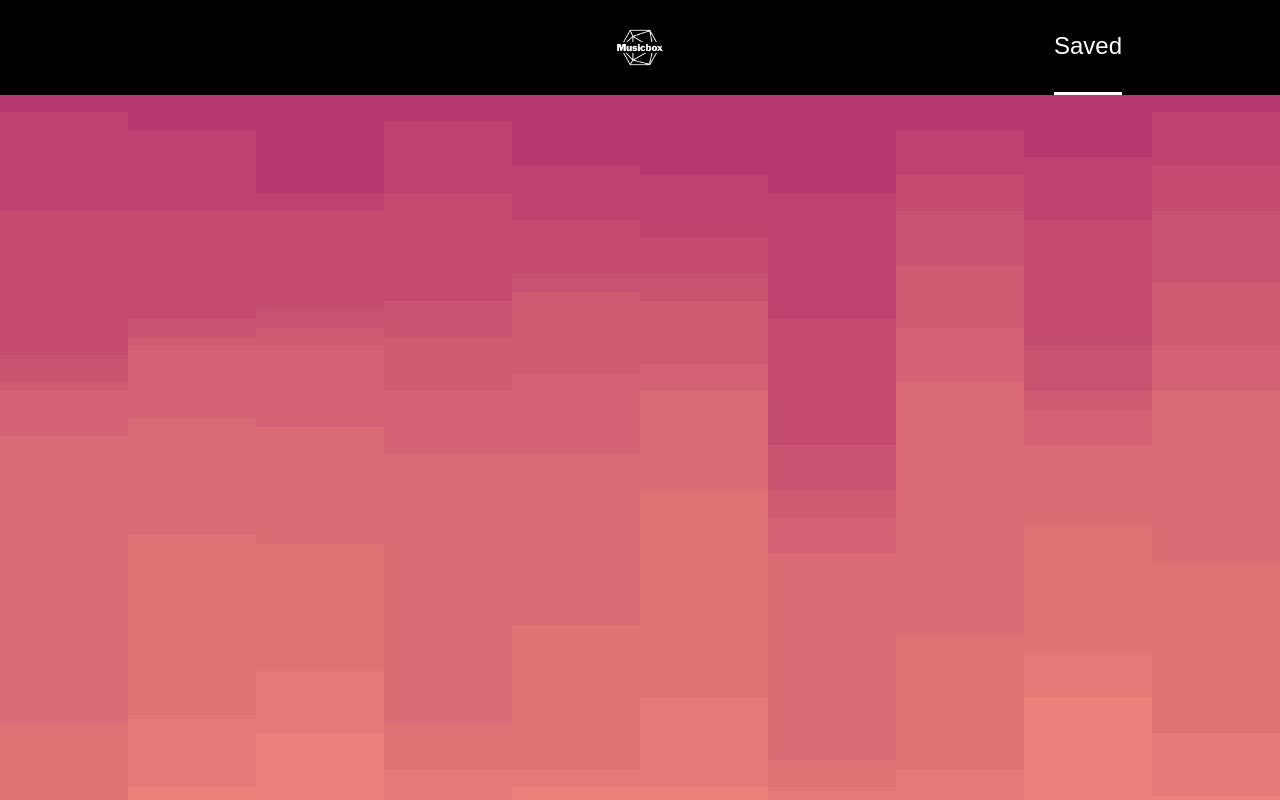
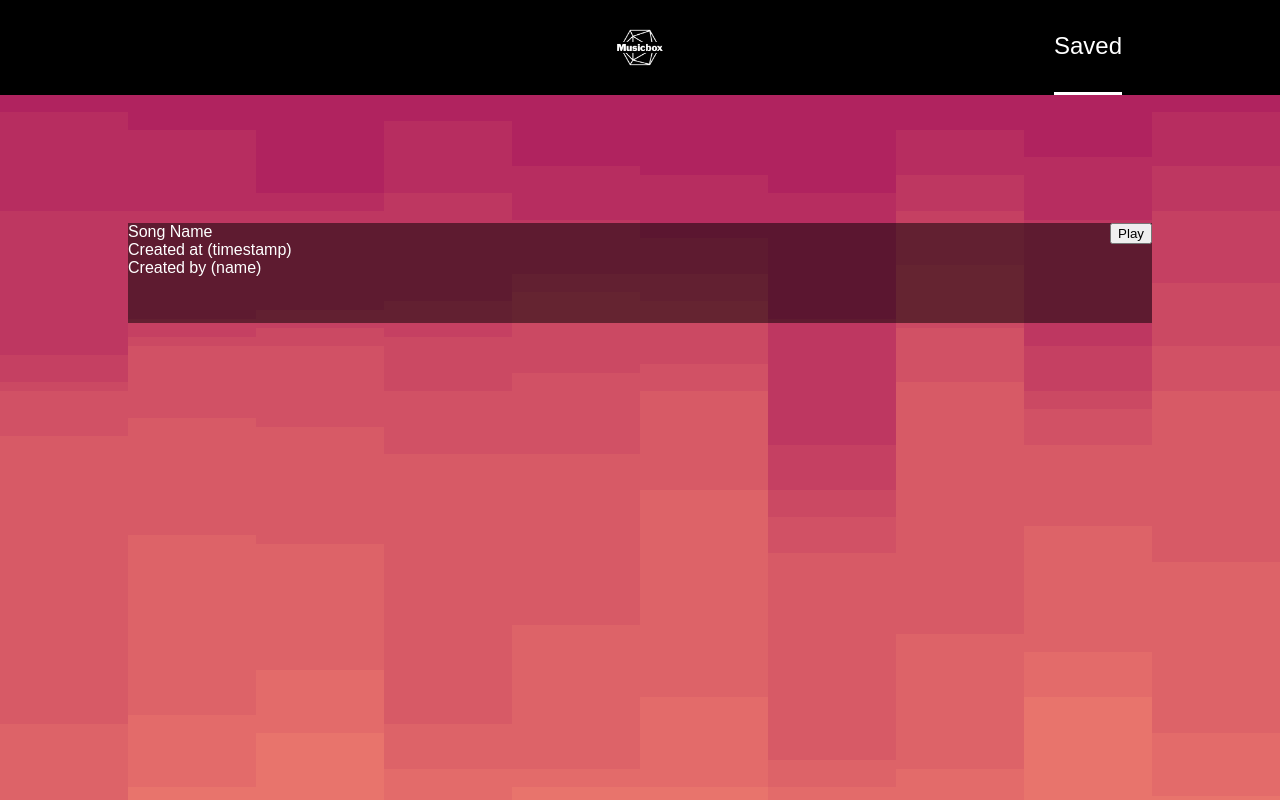
Before and after one commit to Starfodders/Musicbox, a React (Create React App) app: page /saved in a window 1280 px wide. Shown: the top 800 px of the page. Built offline with nearby package versions, Linux system fonts and the light colour scheme.

Commit message:
saved-elements

```diff
--- a/src/components/SavedMusic/SavedMusic.js
+++ b/src/components/SavedMusic/SavedMusic.js
@@ -1,15 +1,19 @@
-import "./SavedMusic.scss"
-import bgSaved from "../../assets/images/backgroundSavedBars.svg"
+import "./SavedMusic.scss";
 
 const SavedMusic = () => {
   return (
     <div className="saved">
-      <div className="saved">
-        <img
-          src={bgSaved}
-          alt="background-bars"
-          className="saved__background--image"
-        />
+      <div className="saved__container">
+        <div className="saved__block">
+          <div className="saved__block--left">
+            <p>Song Name</p>
+            <p>Created at (timestamp)</p>
+            <p>Created by (name)</p>
+          </div>
+          <div className="saved__block--right">
+            <button>Play</button>
+          </div>
+        </div>
       </div>
     </div>
   );
--- a/src/components/SavedMusic/SavedMusic.scss
+++ b/src/components/SavedMusic/SavedMusic.scss
@@ -1,15 +1,20 @@
 
 .saved {
-    position: relative;
+    background-image: url('../../assets/images/backgroundSavedBars.svg');
+    width: 100%;
+    height: 1800px;
 
-    &__background {
+    &__container {
+        width: 100%;
+        padding: 8rem;
+    }
 
-        &--image {
-            position: absolute;
-            object-fit: contain;
-            width: 100%;
-            z-index: -5;
-            opacity: 0.9;
-        }
+    &__block {
+        background-color: rgba(0,0,0,0.5);
+        min-height: 100px;
+        color: white;
+        display: flex;
+        justify-content: space-between;
     }
+
 }
```
